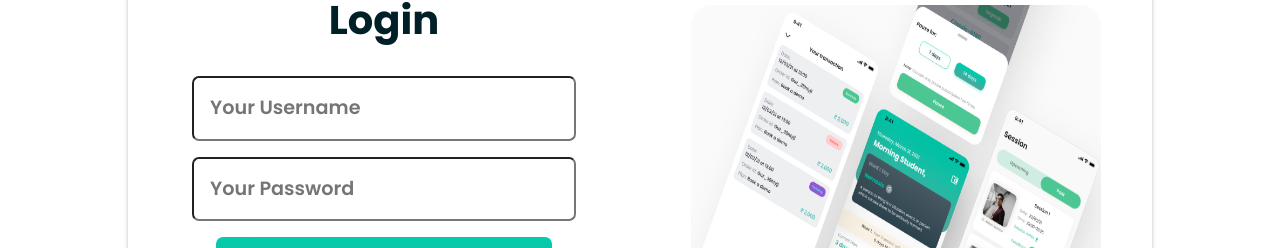
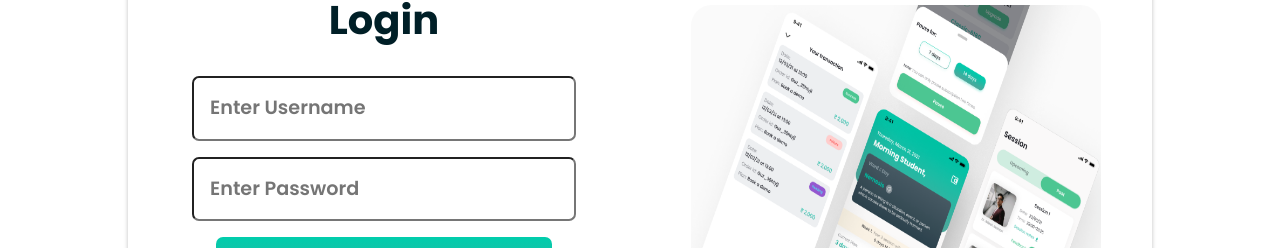
Before and after one commit to eransh1/Clapingo-Project, a React (Create React App) app: page /login in a window 1280 px wide. Shown: the part 552-800 px from the top of the page. Built offline with nearby package versions, Linux system fonts and the light colour scheme.

Commit message:
update input placeholder in login and signup page

```diff
--- a/src/pages/Login/Login.js
+++ b/src/pages/Login/Login.js
@@ -79,8 +79,8 @@ return
         <div className={styles.left}>
           <h3 className={styles.heading}>Login</h3>
           <div className={styles.loginForm}>
-            <input onChange={handleInputChange} className={styles.input} type="text" placeholder='Your Username' name='email' value={loginDetails.email} />
-            <input onChange={handleInputChange} className={styles.input} type="password" placeholder='Your Password' name='pass' value={loginDetails.pass}/>
+            <input onChange={handleInputChange} className={styles.input} type="text" placeholder='Enter Username' name='email' value={loginDetails.email} />
+            <input onChange={handleInputChange} className={styles.input} type="password" placeholder='Enter Password' name='pass' value={loginDetails.pass}/>
             <button onClick={loginIfValid} className={styles.login}>Login</button>
           </div>
 
--- a/src/pages/Signup/Signup.js
+++ b/src/pages/Signup/Signup.js
@@ -64,8 +64,8 @@ if(userEmailArray.includes(signUpDetails.email)){toast.error("Username Alread Re
         <div className={styles.left}>
           <h3 className={styles.heading}>SignUp</h3>
           <div className={styles.loginForm}>
-            <input onChange={handleInputChange} className={styles.input} type="text" placeholder='Your UserName' name='email' value={signUpDetails.email} />
-            <input onChange={handleInputChange} className={styles.input} type="password" placeholder='Your Password' name='pass' value={signUpDetails.pass}/>
+            <input onChange={handleInputChange} className={styles.input} type="text" placeholder='Enter UserName' name='email' value={signUpDetails.email} />
+            <input onChange={handleInputChange} className={styles.input} type="password" placeholder='Enter Password' name='pass' value={signUpDetails.pass}/>
             <button onClick={SignUpIfValid} className={styles.login}>SignUp</button>
           </div>
 
```
